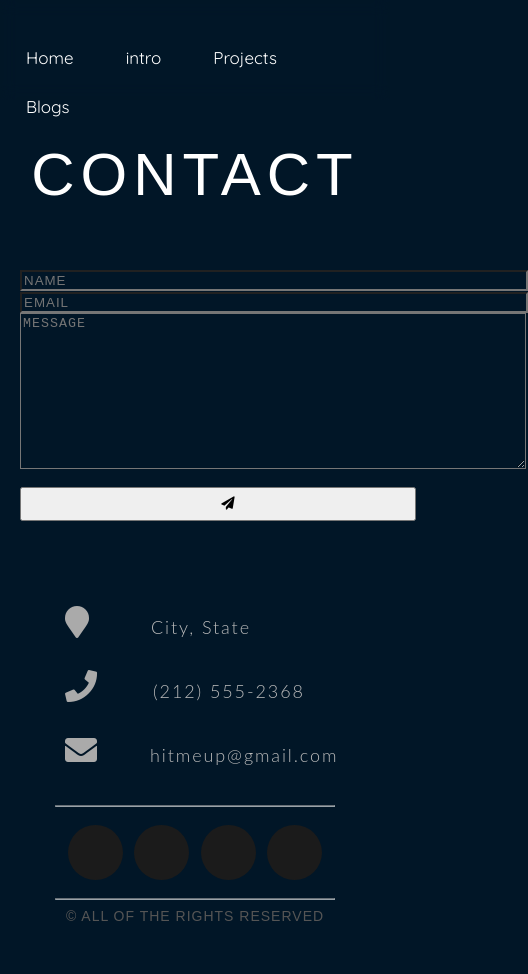
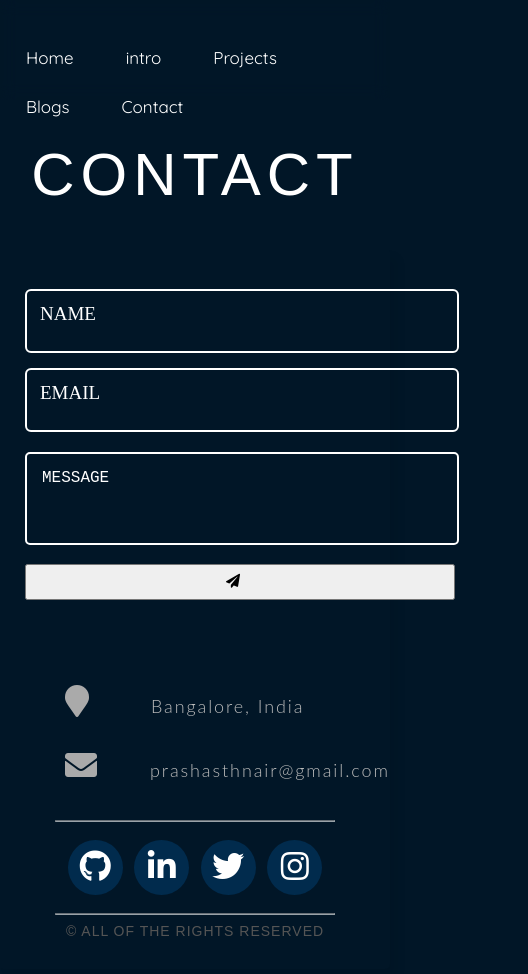
Before and after one commit to prashasth-nair/My-portfolio-website, a plain HTML site: page html/contact.html in a window 390 px wide. Shown: the whole page, 528 px wide, since content can reach past the window. Drawn offline with Linux system fonts and the light colour scheme.

Commit message:
Improved contact me page, Added intro page

```diff
--- a/contact.html
+++ b/html/contact.html
@@ -6,9 +6,9 @@
         <meta name="viewport" content="width=device-width, initial-scale=1.0">
         <title>Document</title>
         <!-- <link rel="stylesheet" href="styles.css"> -->
-        <link rel="stylesheet" href="contact.css">
+        <link rel="stylesheet" href="css\contact.css">
         <link rel="stylesheet"
-            href="https://use.fontawesome.com/releases/v5.4.1/css/all.css" />
+            href="https://use.fontawesome.com/releases/v5.15.4/css/all.css" />
     </head>
     <body>
 
@@ -17,9 +17,10 @@
                 <nav>
 
                     <a href="/index.html">Home</a>
-                    <a href="/into.html"> intro</a>
-                    <a href="/project.html">Projects</a>
-                    <a href="/blog.html">Blogs</a>
+                    <a href="into.html"> intro</a>
+                    <a href="project.html">Projects</a>
+                    <a href="blog.html">Blogs</a>
+                    <a href="contact.html">Contact</a>
 
                 </nav>
             </div>
@@ -36,30 +37,33 @@
                             <form id="contact-form" class="form-horizontal"
                                 role="form">
 
-                                <div class="form-group">
+                                <div class="input-field">
                                     <div class="col-sm-12">
                                         <input type="text" class="form-control"
-                                            id="name" placeholder="NAME"
-                                            name="name" value="" required>
+                                            id="name" name="name" value=""
+                                            required>
+                                        <label>NAME</label>
                                     </div>
                                 </div>
 
-                                <div class="form-group">
+                                <div class="input-field">
                                     <div class="col-sm-12">
                                         <input type="email" class="form-control"
-                                            id="email" placeholder="EMAIL"
-                                            name="email" value="" required>
+                                            id="email" name="email" value=""
+                                            required>
+                                        <label>EMAIL</label>
                                     </div>
                                 </div>
 
                                 <textarea class="form-control" rows="10"
-                                    placeholder="MESSAGE" name="message"
+                                    placeholder="MESSAGE" name="message" maxlength="400"
                                     required></textarea>
 
                                 <button class="send-button"
                                     id="submit" type="submit" value="SEND">
                                     <div class="alt-send-button">
-                                        <i class="fa fa-paper-plane" id="paper-plane"></i><span
+                                        <i class="fa fa-paper-plane"
+                                            id="paper-plane"></i><span
                                             class="send-text">SEND</span>
                                     </div>
 
@@ -74,43 +78,33 @@
                                 <ul class="contact-list">
                                     <li class="list-item"><i class="fa
                                             fa-map-marker fa-2x"><span
-                                                class="contact-text place">City,
-                                                State</span></i></li>
+                                                class="contact-text place">Bangalore,
+                                                India</span></i></li>
 
-                                    <li class="list-item"><i class="fa fa-phone
-                                            fa-2x"><span class="contact-text
-                                                phone"><a
-                                                    href="tel:1-212-555-5555"
-                                                    title="Give me a call">(212)
-                                                    555-2368</a></span></i></li>
+
                                     <li class="list-item"><i class="fa
                                             fa-envelope fa-2x"><span
                                                 class="contact-text gmail"><a
-                                                    href="mailto:#" title="Send
-                                                    me an email">hitmeup@gmail.com</a></span></i></li>
+                                                    href="mailto:prashasthnair@gmail.com" title="Send me an email">prashasthnair@gmail.com</a></span></i></li>
                                 </ul>
 
                                 <hr>
                                 <ul class="social-media-list">
                                     <li><a href="#" target="_blank"
                                             class="contact-icon">
-                                            <i class="fa fa-github"
-                                                aria-hidden="true"></i></a>
+                                            <i class="fab fa-github"></i></a>
                                     </li>
                                     <li><a href="#" target="_blank"
                                             class="contact-icon">
-                                            <i class="fa fa-codepen"
-                                                aria-hidden="true"></i></a>
+                                            <i class="fab fa-linkedin-in"></i></a>
                                     </li>
                                     <li><a href="#" target="_blank"
                                             class="contact-icon">
-                                            <i class="fa fa-twitter"
-                                                aria-hidden="true"></i></a>
+                                            <i class="fab fa-twitter"></i></a>
                                     </li>
                                     <li><a href="#" target="_blank"
                                             class="contact-icon">
-                                            <i class="fa fa-instagram"
-                                                aria-hidden="true"></i></a>
+                                            <i class="fab fa-instagram"></i></a>
                                     </li>
                                 </ul>
                                 <hr>
@@ -127,5 +121,6 @@
                 </div>
 
             </div>
+            <script src="js/contact.js"></script>
         </body>
     </html>
--- a/contact.css
+++ b/html/css/contact.css
@@ -31,7 +31,72 @@ body {
     font-size: 17px;
 }
 
+/*  */
+/* Import Google font - Poppins */
+@import url("https://fonts.googleapis.com/css2?family=Poppins:wght@200;300;400;500;600;700&display=swap");
+.input-field {
+  position: relative;
+}
+.input-field input {
+  width: 400px;
+  height: 60px;
+  border-radius: 6px;
+  font-size: 18px;
+  padding: 0 15px;
+  margin-top: 15px;
+  border: 2px solid #fff;
+  background: transparent;
+  color: #fff;
+  outline: none;
+}
+.input-field label {
+  position: absolute;
+  top: 50%;
+  left: 15px;
+  transform: translateY(-50%);
+  color: #fff;
+  font-size: 19px;
+  pointer-events: none;
+  transition: 0.3s;
+}
+input:focus {
+  border: 2px solid #ffcc00;
+}
+input:focus ~ label,
+input:valid ~ label {
+  top: 15px;
+  left: 15px;
+  font-size: 16px;
+  padding: 0 2px;
+  background: #011627;
+}
+.contact-wrapper textarea {
+    width: 400px;
+    resize: none;
+    height: 59px;
+    outline: none;
+    padding: 15px;
+    font-size: 16px;
+    background: none;
+    color: white;
+    margin-top: 20px;
+    border-radius: 5px;
+    max-height: 330px;
+    border: 2px solid #fff;
 
+  }
+  textarea::placeholder {
+    color: #fff;
+  }
+  textarea:is(:focus, :valid) {
+    padding: 14px;
+    border: 2px solid #ffcc00;
+  }
+  textarea::-webkit-scrollbar {
+    width: 0px;
+  }
+
+/*  */
 #contact {
     width: 100%;
     height: 100%;
@@ -53,35 +118,40 @@ body {
     flex-direction: row;
     justify-content: space-between;
     margin: 0 auto;
-    padding: 20px;
     position: relative;
-    max-width: 840px;
+    max-width: 1000px;
+
+    /* width: 470px; */
+    border-radius: 5px;
+    padding: 25px 25px 30px;
+    box-shadow: 8px 8px 10px rgba(0, 0, 0, 0.06);
 }
 
 /* Left contact page */
-.form-horizontal {
-    /*float: left;*/
+/* .form-horizontal {
+    float: left;
     max-width: 400px;
     font-family: 'Lato';
     font-weight: 400;
-}
+} */
 
-.form-control,
+/* .form-control,
 textarea {
     width: 500px;
     max-width: 500px;
     background-color: #011627;
     color: #fff;
     letter-spacing: 1px;
-}
+} */
 
 .send-button {
     margin-top: 15px;
-    height: 34px;
-    width: 500px;
+    height: 36px;
+    width: 435px;
     overflow: hidden;
     vertical-align: middle;
     align-items: center;
+    font-size: 14px;
     transition: all .2s ease-in-out;
 }
 
@@ -97,7 +167,7 @@ textarea {
 .send-text {
     display: block;
     margin-top: 15px;
-    font: 700 12px 'Lato', sans-serif;
+    font: 700 14px 'Lato', sans-serif;
     letter-spacing: 2px;
 }
 
@@ -175,7 +245,7 @@ textarea {
     line-height: 60px;
     border-radius: 50%;
     color: #fff;
-    background-color: rgb(27, 27, 27);
+    background-color: #012b4d;
     cursor: pointer;
     transition: all .2s ease-in-out;
 }
@@ -257,11 +327,11 @@ hr {
         margin: 0 auto;
     }
 
-    .form-control,
+    /* .form-control,
     textarea {
 
         margin: 0 auto;
-    }
+    } */
 
 
     .name,
--- /dev/null
+++ b/html/css/intro.css
@@ -0,0 +1,55 @@
+@import url('https://fonts.googleapis.com/css2?family=Quicksand&display=swap');
+@import url('https://fonts.googleapis.com/css2?family=Quicksand&family=Roboto+Mono:ital,wght@0,400;1,200&display=swap');
+@import url('https://fonts.googleapis.com/css2?family=Bebas+Neue&family=Quicksand&family=Roboto+Mono:ital,wght@0,400;1,200&display=swap');
+body {
+    margin: 0;
+    padding: 0;
+    background-color: #011627;
+    padding-bottom: 100px;
+}
+.sidebar {
+    font-family: 'Quicksand', sans-serif;
+    backdrop-filter: blur(8px);
+    height: 100px;
+}
+
+.sidebar nav {
+    background-color: transparent;
+    overflow: hidden;
+    list-style: none;
+    font-size: 20px;
+    padding: 33px 0;
+}
+
+.sidebar nav a {
+    float: left;
+    color: white;
+    text-align: center;
+    padding: 14px 26px;
+    text-decoration: none;
+    font-size: 17px;
+}
+
+.intro_main{
+    margin: auto;
+    position: relative;
+    top: 100px;
+
+    height: 265px;
+    display: flex;
+    justify-content: space-around;
+    text-shadow: #000;
+
+    width: 600px;
+    color: white;
+    font-size: 20px;
+    text-align: center;
+}
+.intro_span{
+    font-size: 60px;
+    transition:opacity 500ms ease-in-out;
+    opacity:0.2;
+}
+span.scrolled{
+    opacity:1;
+  }
--- a/styles.css
+++ b/html/css/styles.css
@@ -34,24 +34,6 @@ body{
     font-size: 17px;
 }
 
-.main {
-
-}
-.info{
-    text-align: center;
-    width: 400px;
-    height: 400px;
-    line-height: 50px;
-    background-color: #003865;
-    border-radius: 20px;
-    color: white;
-    position: relative;
-    font-size: 26px;
-    padding: 50px;
-    top: 600px;
-    left: 50%;
-    font-family: 'Bebas Neue', cursive;
-}
 .container {
     display: grid;
     height: 100%;
@@ -60,9 +42,9 @@ body{
 .infocontainer {
     margin: auto;
     position: relative;
-    top: 80px;
+    top: -50px;
 
-    height: 255px;
+    height: 265px;
     width: 80vw;
     display: flex;
     justify-content: space-around;
--- a/index.js
+++ b/html/js/contact.js
@@ -1,3 +1,10 @@
+const textarea = document.querySelector("textarea");
+textarea.addEventListener("keyup", (e) => {
+  textarea.style.height = "63px";
+  let scHeight = e.target.scrollHeight;
+  textarea.style.height = `${scHeight}px`;
+});
+
 document.querySelector('#contact-form').addEventListener('submit', (e) => {
     e.preventDefault();
     e.target.elements.name.value = '';
```
Also changed, not shown: html/into.html (added, +51 -0 lines), html/js/intro.js (added, +20 -0 lines), index.html (+7 -11 lines), ales-nesetril-Im7lZjxeLhg-unsplash.jpg (deleted), html/blog.html (added), html/js/index.js (added), html/project.html (added).
